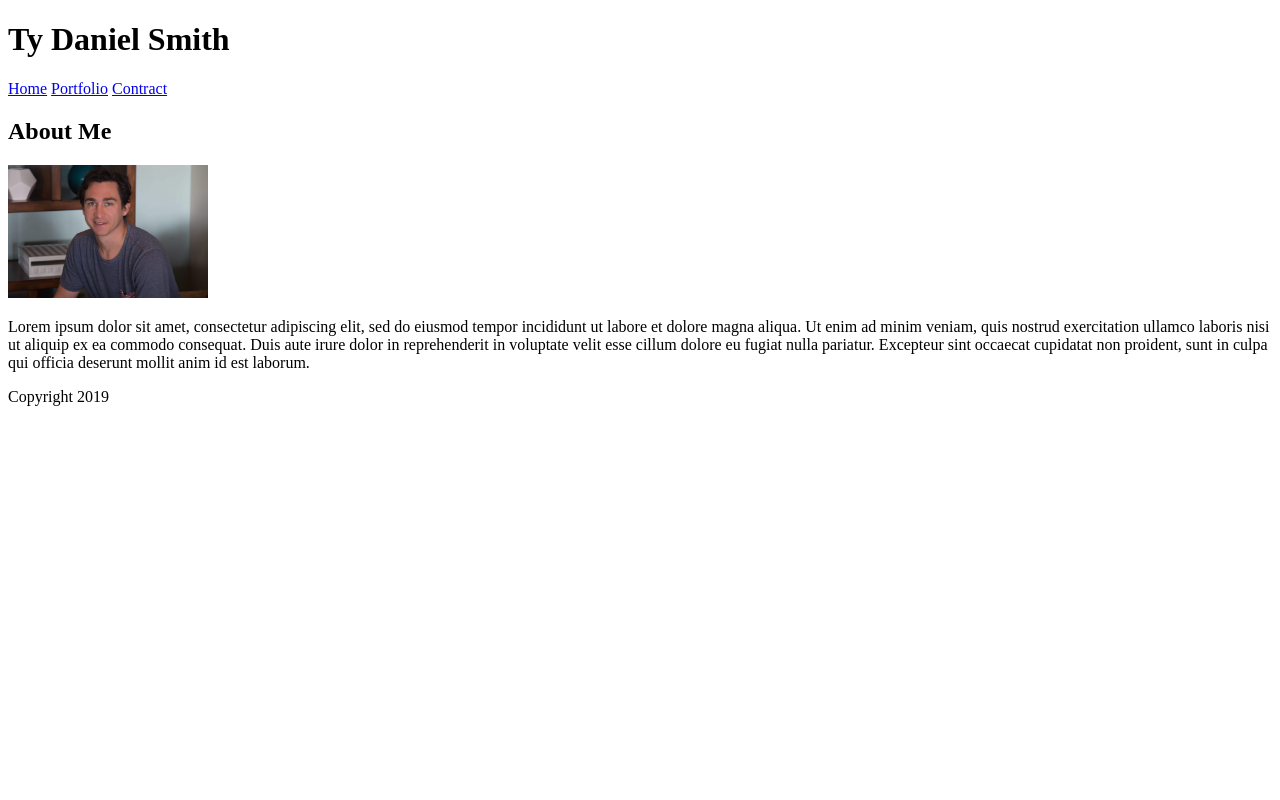
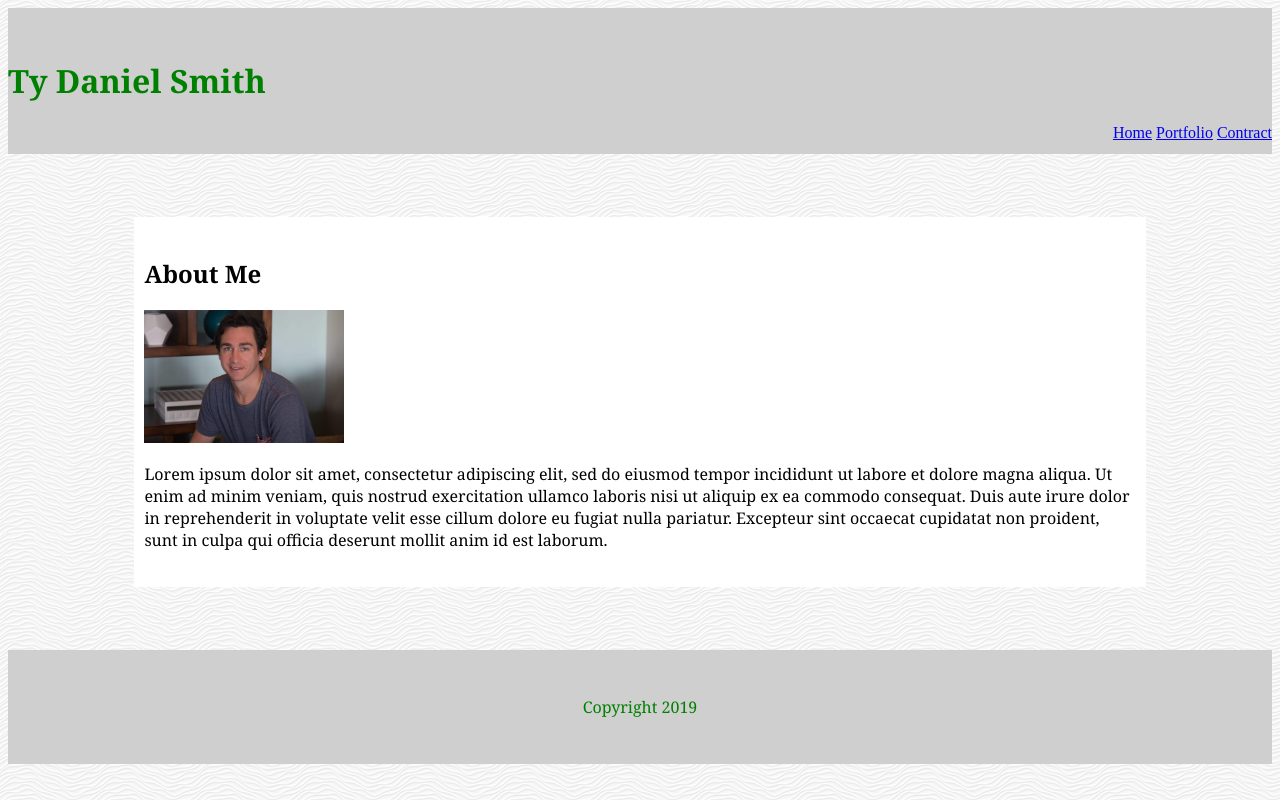
Before and after one commit to TyDSmith/basic-portfolio, a plain HTML site: page index.html in a window 1280 px wide. Drawn offline with Linux system fonts and the light colour scheme.

Commit message:
added background image and css updates

```diff
--- a/assets/css/style.css
+++ b/assets/css/style.css
@@ -0,0 +1,45 @@
+/*======== Fonts ========*/
+h1, h2, h3, h4, h5, h6{
+    font-family: 'Georgia', Times, Times New Roman, serif;
+}
+p {font-family: 'Georgia', Times, Times New Roman, serif;}
+/*======== Entire ========*/
+.entire{
+
+}
+
+/*======== Header ========*/
+
+.header {
+
+    background: rgb(207, 207, 207);
+    color: green;
+    padding: 30px 0;
+}
+
+.header-name {
+    align: left;
+}
+.header .main-menu {
+    float: right;
+}
+/*======== Content ========*/
+
+.content{
+    background: white;
+    margin: 5% 10%;
+    padding: 20px 10px;
+}
+
+.content .content-header   {
+
+}
+
+/*======== Footer ========*/
+
+.footer {
+    text-align: center;
+    background: rgb(207, 207, 207);
+    color: green;
+    padding: 30px 0;
+}
--- a/index.html
+++ b/index.html
@@ -5,25 +5,31 @@
     <meta name="viewport" content="width=device-width, initial-scale=1.0">
     <meta http-equiv="X-UA-Compatible" content="ie=edge">
     <title>Ty's Basic Portfolio</title>
-    <link rel="stylesheet" href="/assets/css/style.css">
+    <link rel="stylesheet" type="text/css" href="assets/css/style.css">
     <link rel="shortcut icon" href="favicon.ico" type="image/x-icon">
 </head>
-<body>
+<body background="assets/images/white-waves.png">
+    <div class="entire">
     <div class="header">
-        <h1>Ty Daniel Smith</h1>
+        <div class="header-name">
+            <h1>Ty Daniel Smith</h1>
+        </div>
         <div class="main-menu">
             <a href="/index.html">Home</a>
             <a href="/portfolio.html">Portfolio</a>
             <a href="/contact.html">Contract</a>
         </div>
     </div>
-    <div class="home-content">
-        <h2>About Me</h2>
+    <div class="home-content content">
+        <div class=content-header">
+            <h2>About Me</h2>
+        </div>
         <img src="assets/images/TySmithHeadshot.jpg" alt="Ty Smith Headshot" width="200" class="profile-picture">
         <p> Lorem ipsum dolor sit amet, consectetur adipiscing elit, sed do eiusmod tempor incididunt ut labore et dolore magna aliqua. Ut enim ad minim veniam, quis nostrud exercitation ullamco laboris nisi ut aliquip ex ea commodo consequat. Duis aute irure dolor in reprehenderit in voluptate velit esse cillum dolore eu fugiat nulla pariatur. Excepteur sint occaecat cupidatat non proident, sunt in culpa qui officia deserunt mollit anim id est laborum.</p>
     </div>
     <div class="footer">
-        <p>Copyright 2019</p>
+            <p>Copyright 2019</p>
+        </div>
     </div>
 </body>
 </html>
```
Also changed, not shown: assets/images/white-waves.png (added).
